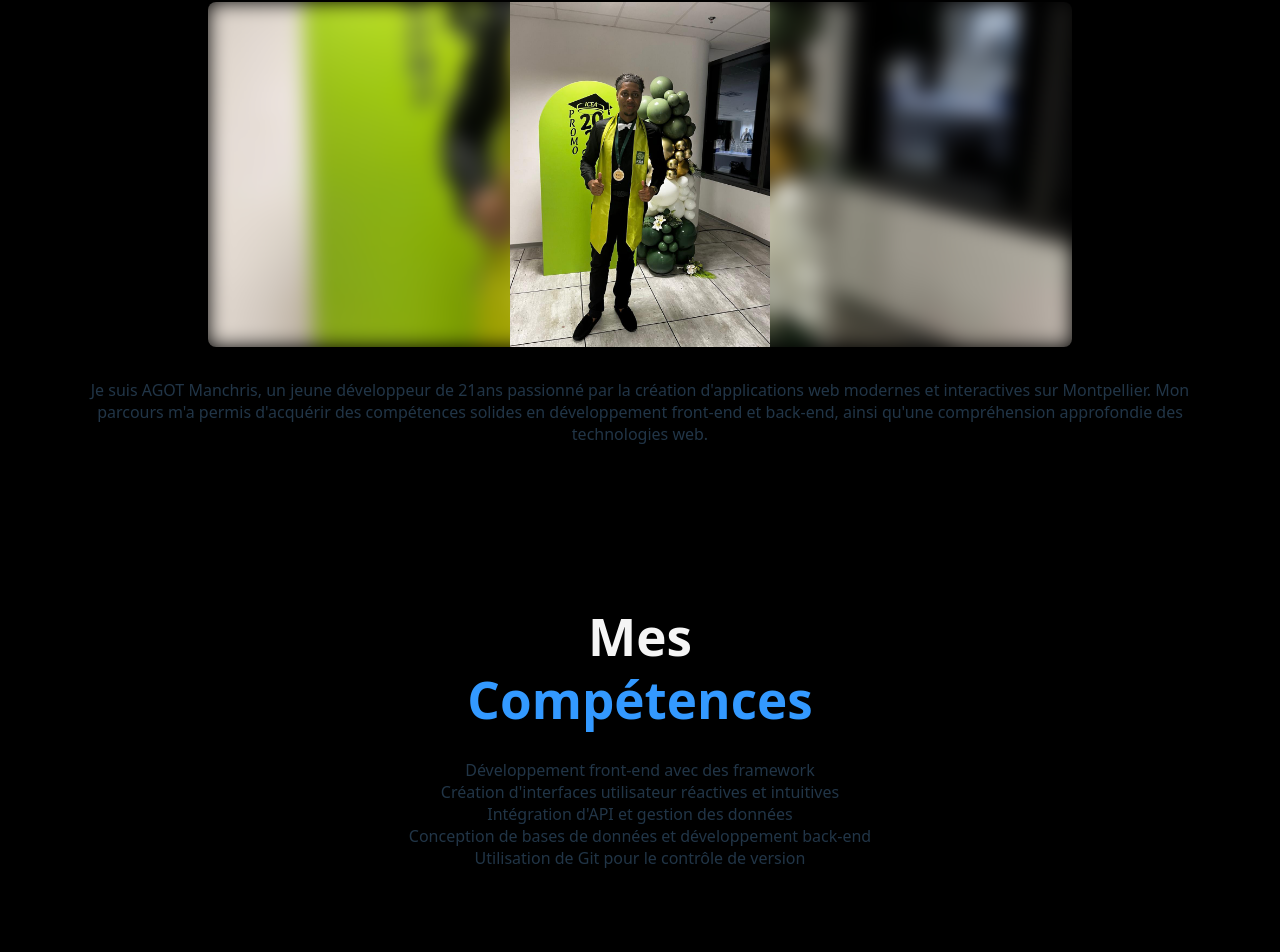
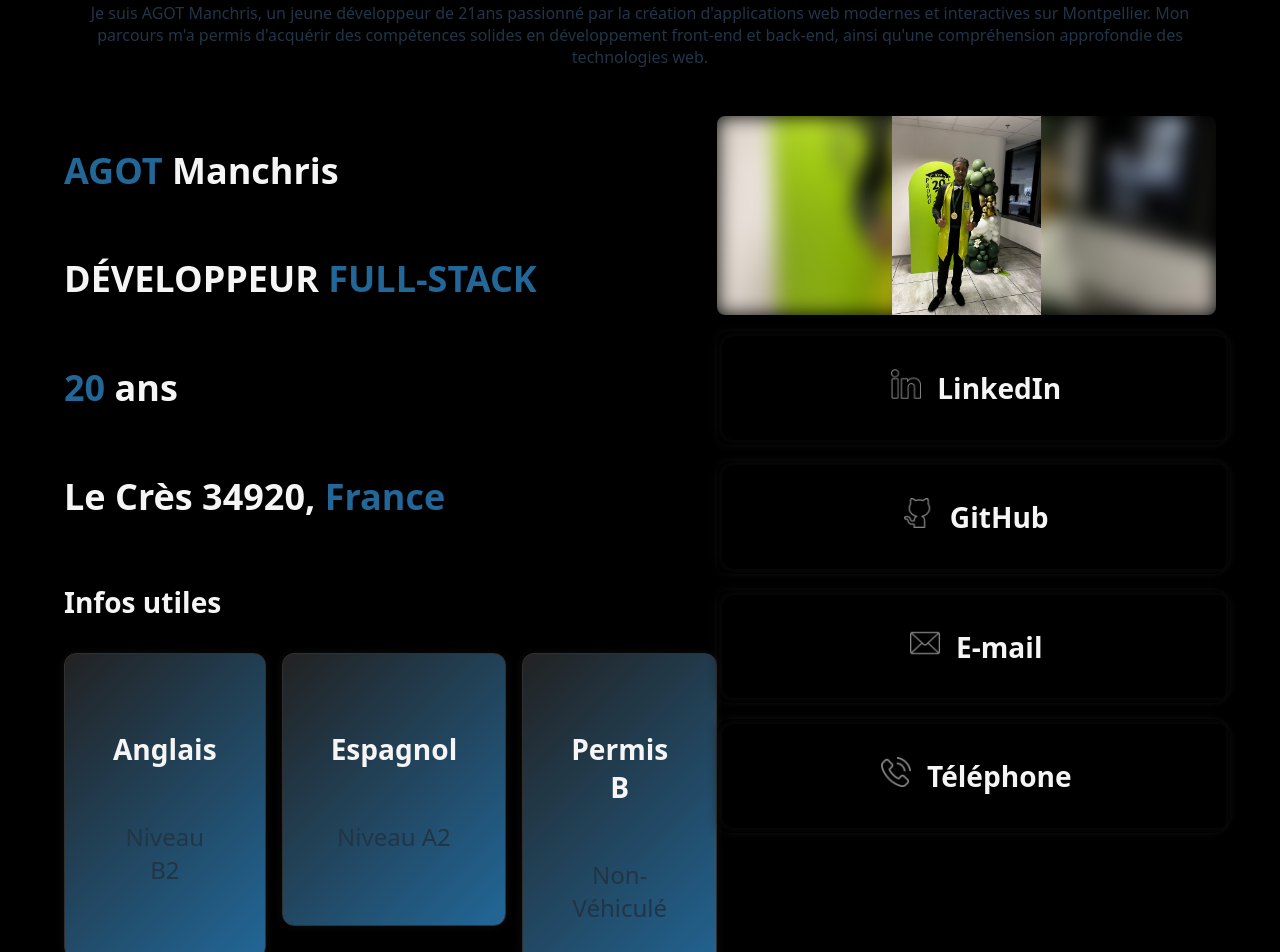
Before and after one commit to Mxnchriis/Mxnchriis.github.io, a React (Vite) app: page / in a window 1280 px wide. Shown: the part 989-1941 px from the top of the page. Built offline with nearby package versions, Linux system fonts and the light colour scheme.

Commit message:
Ajout d'un nouvelle à propos et correction de bugs

```diff
--- a/src/Accueil.jsx
+++ b/src/Accueil.jsx
@@ -24,7 +24,7 @@ function Accueil() {
           <h1>
             Bienvenue sur mon <span style={{ color: '#3399ff' }}>portfolio</span>
           </h1>
-          <p>Découvrez mes projets et compétences en développement web.</p>
+          <p>Découvrer mes projets et compétences en développement web.</p>
           <button
             className={animate ? "discover-btn animate" : "discover-btn"}
             onClick={() => {
--- a/src/Body.css
+++ b/src/Body.css
@@ -12,6 +12,11 @@ h1{
 #Colored {
   color: #3399ff;
   margin-bottom: 2rem;
+}
+
+#Colored2 {
+  /* color: #56b046; */
+  color: rgb(34, 103, 152);
 }
 
 .Bloc-content {
@@ -42,13 +47,120 @@ hr {
   border-top: 1px solid #ccc;
 }
 
-/* Image principale responsive */
+.grid-container {
+  display: grid;
+  grid-template-columns: 1fr 1fr;
+  margin: 2rem auto;
+  max-width: 100%;
+}
+
+.container-box {
+  display: flex;
+  flex-direction: row;
+  justify-content: center;
+  gap: 2rem;
+  flex-wrap: wrap;
+  margin: 2rem auto;
+  max-width: 100%;
+}
+
+#links-container {
+  display: flex;
+  flex-direction: column;
+  gap: 1rem;
+  margin-top: 1rem;
+  width: 100%;
+}
+
+#links-container a {
+  box-shadow: 0 0 10px rgba(32, 32, 32, 0.443);
+  border-radius: 12px;
+  padding: 0.3rem;
+  text-align: left;
+  align-items: baseline;
+  width: 100%;
+}
+
+#links-container a:hover {
+  background: rgba(75, 171, 255, 0.1);
+  box-shadow: 0 0 15px rgba(32, 32, 32, 0.643);
+  transform: scale(1.02);
+  transition: transform 0.2s;
+}
+
+#box-styled {
+  border: 1px solid #313131;
+  box-shadow: 0 0 10px rgba(32, 32, 32, 0.443);
+  background: linear-gradient(135deg, #222 0%, rgb(34, 103, 152) 100%);
+  border-radius: 12px;
+  margin: 2rem 0;
+  padding: 3rem;
+  max-width: 100%;
+  align-items: center;
+  height: fit-content;
+}
+
+body.light-mode #box-styled {
+  background: linear-gradient(135deg, #f0f0f0 0%, #a0c4ff 100%);
+  border: 1px solid #ccc;
+}
+
+#box-styled:hover {
+  box-shadow: 0 0 15px rgba(32, 32, 32, 0.643);
+  border: 1px solid white;
+  transform: scale(1.02);
+  transition: transform 0.6s;
+}
+
+#card-styled {
+  box-shadow: 0 0 10px rgba(32, 32, 32, 0.443);
+  border-radius: 12px;
+  padding: 0.3rem;
+  text-align: left;
+  align-items: baseline;
+  width: 100%;
+}
+
+
+
+.box-content-row {
+  display: flex;
+  flex-direction: row;
+  align-items: first baseline;
+  font-size: 1.5rem;
+  gap: 1rem;
+  width: fit-content;
+  justify-content: center;
+}
+
+.box-content-column {
+  display: flex;
+  flex-direction: column;
+  align-items: first baseline;
+  font-size: 1.5rem;
+  width: fit-content;
+}
+
+.box-content-row img{
+    width: 30px;
+    height: 30px;
+}
+
+/* ------------------------------------------------------- */
+/* -------------------- A PROPOS  -------------------------*/
+/* ------------------------------------------------------- */
+
+
+#info-utile {
+  margin-top: 2rem;
+  margin-bottom: 0;
+}
+
 .image-wrapper {
   position: relative;
   width: 100%;
-  max-width: 75%;
+  max-width: 100%;
   height: auto;
-  margin: 1rem auto;
   overflow: hidden;
   box-shadow: 0 0 10px rgba(0,0,0,0.1);
   object-fit: cover;
@@ -107,7 +219,10 @@ iframe {
   overflow: hidden;
 }
 
-/* Carrousel responsive */
+/* ------------------------------------------------------- */
+/* -------------------- COMPETENCES -----------------------*/
+/* ------------------------------------------------------- */
+
 .carrousel {
   display: flex;
   align-items: center;
@@ -126,15 +241,23 @@ iframe {
 }
 
 .carrousel-bloc img {
-  width: 100px;
-  height: 100px;
+  width: 125px;
+  height: 125px;
   object-fit: contain;
   margin: 0 20px;
 }
 
-.carrousel-bloc button {
-  font-size: 1.5rem;
-  padding: 0.3em 0.7em;
+.mainlogo {
+  width: 150px;
+  padding-bottom: 5em;
+  will-change: filter;
+  transition: filter 300ms;
+}
+.mainlogo:hover {
+  filter: drop-shadow(0 0 2em #646cffaa);
+}
+.mainlogo.react:hover {
+  filter: drop-shadow(0 0 2em #61dafbaa);
 }
 
 .programName {
@@ -146,6 +269,12 @@ iframe {
 body.light-mode .programName {
   color: black;
 }
+
+
+/* ------------------------------------------------------- */
+/* --------------------- PROJETS ------------------------- */
+/* ------------------------------------------------------- */
+
 
 .accordion-title {
   width: "100%";
@@ -160,22 +289,9 @@ body.light-mode .programName {
   border-bottom: "1px solid #ccc";
 }
 
-.mainlogo {
-  width: 110px;
-  padding-bottom: 5em;
-  will-change: filter;
-  transition: filter 300ms;
-}
-.mainlogo:hover {
-  filter: drop-shadow(0 0 2em #646cffaa);
-}
-.mainlogo.react:hover {
-  filter: drop-shadow(0 0 2em #61dafbaa);
-}
 
 .accordion-content {
   padding: "10px 20px";
-  background: "#242424";
   max-height: 1000px;
   opacity: 1;
   overflow: hidden;
@@ -192,29 +308,6 @@ body.light-mode .programName {
 .accordion-title {
   font-size: 1.1em;
   padding: 0.7em 0.5em;
-}
-
-.figma-container {
-  position: relative;
-  padding-top: 50%;
-}
-
-.figma-embed {
-  position: absolute;
-  top: 0;
-  left: 50%;
-  transform: translateX(-50%);
-  width: 400px;
-  height: 100%;
-  border: none;
-}
-
-.card {
-  padding: 2em;
-}
-
-.read-the-docs {
-  color: #888;
 }
 
 .mpm-text {
@@ -299,9 +392,42 @@ body.light-mode .programName {
   }
 }
 
+.figma-container {
+  position: relative;
+  padding-top: 50%;
+}
+
+.figma-embed {
+  position: absolute;
+  top: 0;
+  left: 50%;
+  transform: translateX(-50%);
+  width: 400px;
+  height: 100%;
+  border: none;
+}
+
+.card {
+  padding: 2em;
+}
+
+.read-the-docs {
+  color: #888;
+}
+
+
+/* ------------------------------------------------------- */
+/* -------------------- RESPONSIVE ----------------------- */
+/* ------------------------------------------------------- */
+
+
 @media (max-width: 600px) {
   .accueil, .contact, .projets {
     padding-top: 10rem;
+  }
+
+  h1 {
+    font-size: 2rem;
   }
 
   li {
@@ -320,13 +446,13 @@ body.light-mode .programName {
   }
 
   .carrousel-bloc img {
-    width: 55px;
-    height: 55px;
+    width: 60px;
+    height: 60px;
     margin: 0 5px;
   }
 
   .mainlogo {
-    width: 70px;
+    width: 90px;
     padding-bottom: 3em;
   }
 
@@ -353,6 +479,49 @@ body.light-mode .programName {
     width: 70vw;
     height: 150px;
     font-size: 0.8rem;
+  }
+
+  .grid-container {
+    max-width: 90vw;
+  }
+
+  #box-styled {
+    max-width: 15vw;
+    padding: 0.7rem;
+    justify-content: space-evenly;
+  }
+
+  #box-styled h3 {
+    white-space: nowrap;
+  }
+
+  #box-styled p {
+    font-size: 0.5rem;
+  }
+
+  #links-container {
+    width: 70%;
+    margin: 1rem auto;
+  }
+
+  .box-content-column h2, .box-content-column h3 {
+    font-size: 0.8rem;
+    text-align: left;
+  }
+
+  .box-content-row {
+    font-size: 1rem;
+    gap: 0.5rem;
+  }
+
+  .box-content-row img{
+    width: 20px;
+    height: 20px;
+  }
+
+  .fullstack {
+    display: block;
+    text-align: left;
   }
 
 .boximg {
@@ -386,3 +555,15 @@ body.light-mode .programName {
     transform: translateX(-100%);
   }
 }
+
+body.dark-mode .accordion-title,
+body.dark-mode h2,
+body.dark-mode h3 {
+  color: #f5f5f5;
+}
+
+body.light-mode .accordion-title,
+body.light-mode h2,
+body.light-mode h3 {
+  color: #222;
+}
--- a/src/Contact.jsx
+++ b/src/Contact.jsx
@@ -10,10 +10,10 @@ function Contact() {
                     <img src="https://www.univ-smb.fr/scem/wp-content/uploads/sites/82/2022/03/contact-750x300.jpg" alt="" className='mainimg'/>
                 </div>
                 <p>Nom/prénom: AGOT Manchris</p>
-                <p>Âge: 21 ans</p>
+                <p>Âge: 20 ans</p>
                 <p>Cursus: MBA Développeur Full Stack</p>
                 <p>Statut: En recherche d'alternance</p>
-                <p>Localisation: 29 Rue de la Garenne, Le Crès 34920</p>
+                <p>Localisation: Le Crès 34920, France</p>
                 <a href="https://www.linkedin.com/in/manchris-a-144b79272/">LinkedIn</a>
                 <p>
                     Vous pouvez me contacter par email à <a href="mailto:manchrisagot@gmail.com">manchrisagot@gmail.com</a> ou par téléphone au <a href="tel:+33743607709">07 43 60 77 09</a>.
--- a/src/Footer.css
+++ b/src/Footer.css
@@ -57,10 +57,9 @@
   color: white;
 }
 
-img {
+.footer-title img{
     width: 30px;
     height: 30px;
-    margin-right: 1rem;
 }
 
 .footer-links {
--- a/src/NewContenu.jsx
+++ b/src/NewContenu.jsx
@@ -15,6 +15,10 @@ import bashLogo from './assets/bash.png';
 import reactLogo from './assets/react.svg'
 import viteLogo from '/vite.svg'
 import selfie from './assets/img/selfie.jpg';
+import linkedinLogo from './assets/contact/linkedin.png'
+import githubLogo from './assets/contact/github.png'
+import emailLogo from './assets/contact/email.png'
+import mobileLogo from './assets/contact/mobile.png'
 
 const langImages = [
   { src: htmlLogo, alt: "HTML" },
@@ -126,32 +130,12 @@ function Carrousel() {
 
 
 
-function Accueil() {
-  const [modalOpen, setModalOpen] = useState(false);
-
+function ImageModal({ src, alt, open, onClose }) {
+  if (!open) return null;
   return (
-    <>
-      <section id="apropos">
-        <div className="Bloc-content">
-          <h1>
-            Qui <span style={{color:'#3399ff'}}>suis-je</span> ?
-          </h1>
-          <div className="image-wrapper">
-            <div className="blur-background"></div>
-            <img
-              src={selfie}
-              alt=""
-              id='mainimg'
-              style={{ cursor: "pointer" }}
-              onClick={() => setModalOpen(true)}
-            />
-          </div>
-
-          {/* Modal pour afficher la photo en grand */}
-          {modalOpen && (
     <div
       className="modal-backdrop"
-              onClick={() => setModalOpen(false)}
+      onClick={onClose}
       style={{
         position: "fixed",
         top: 0, left: 0, right: 0, bottom: 0,
@@ -163,8 +147,8 @@ function Accueil() {
       }}
     >
       <img
-                src={selfie}
-                alt=""
+        src={src}
+        alt={alt}
         style={{
           maxWidth: "90vw",
           maxHeight: "90vh",
@@ -174,13 +158,92 @@ function Accueil() {
         onClick={e => e.stopPropagation()} // Pour ne pas fermer en cliquant sur la photo
       />
     </div>
-          )}
+  );
+}
 
+function ImageWrapper({ src, alt }) {
+  const [modalOpen, setModalOpen] = useState(false);
+
+  return (
+    <>
+      <div className="image-wrapper">
+        <div className="blur-background"></div>
+        <img
+          src={src}
+          alt={alt}
+          id='mainimg'
+          style={{ cursor: "pointer" }}
+          onClick={() => setModalOpen(true)}
+        />
+      </div>
+      <ImageModal src={src} alt={alt} open={modalOpen} onClose={() => setModalOpen(false)} />
+    </>
+  );
+}
+
+function Accueil() {
+  return (
+    <>
+      <section id="apropos">
+        <div className="Bloc-content">
+          <h1>
+            Qui <span style={{color:'#3399ff'}}>suis-je</span> ?
+          </h1>
           <p>
             Je suis AGOT Manchris, un jeune développeur de 21ans passionné par la création d'applications web modernes et interactives sur Montpellier.
             Mon parcours m'a permis d'acquérir des compétences solides en développement front-end et back-end,
             ainsi qu'une compréhension approfondie des technologies web.
           </p>
+
+          <div className="grid-container">
+            <div className="box-content-column" >
+              <h2><span id='Colored2'>AGOT</span> Manchris</h2>
+              <h2>DÉVELOPPEUR <span className='fullstack' id='Colored2'>FULL-STACK</span></h2>
+              <h2><span id='Colored2'>20</span> ans</h2>
+              <h2>Le Crès 34920, <span id='Colored2'>France</span></h2>
+
+              <h3 id='info-utile'>Infos utiles</h3>
+              <div className="box-content-row">
+                <div className="box-content-column" id='box-styled'>
+                  <h3>Anglais</h3>
+                  <p>Niveau B2</p>
+                </div>
+                <div className="box-content-column" id='box-styled'>
+                  <h3>Espagnol</h3>
+                  <p>Niveau A2</p>
+                </div>
+                <div className="box-content-column" id='box-styled'>
+                  <h3>Permis B</h3>
+                  <p>Non-Véhiculé</p>
+                </div>
+              </div>
+            </div>
+            <div className="box-content-column">
+              <ImageWrapper src={selfie} alt="" />
+              <div className="box-content-column" id='links-container'>
+                  <a href="https://www.linkedin.com/in/manchris-a-144b79272/" style={{ textDecoration: 'none' }}>
+                    <div className="box-content-row" id='card-styled'>
+                      <img src={linkedinLogo} alt="LinkedIn Logo" className="linkedin-logo" /><h3>LinkedIn</h3>
+                    </div>
+                  </a>
+                  <a href="https://github.com/Mxnchriis" style={{ textDecoration: 'none' }}>
+                    <div className="box-content-row" id='card-styled'>
+                      <img src={githubLogo} alt="" /><h3>GitHub</h3>
+                    </div>
+                  </a>
+                  <a href="mailto:manchrisagot@gmail.com" style={{ textDecoration: 'none' }}>
+                    <div className="box-content-row" id='card-styled'>
+                      <img src={emailLogo} alt="" /><h3>E-mail</h3>
+                    </div>
+                  </a>
+                <a href="tel:+33743607709" style={{ textDecoration: 'none' }}>
+                  <div className="box-content-row" id='card-styled'>
+                    <img src={mobileLogo} alt="" /><h3>Téléphone</h3>
+                  </div>
+                </a>
+              </div>
+            </div>
+          </div>
         </div>
       </section>
 
@@ -211,15 +274,12 @@ function Accueil() {
       </section>
 
       <section id="parcours">
-        <div className="parcours">
+        <div className="Bloc-content">
           <h1>Mon <span id='Colored'>parcours</span></h1>
-            <p>J'ai commencer par un bac général assez atypique en Spécialité NSI, LLCER Anglais et SES.
-              L'informatique et l'anglais ont toujours été au cœur de mon enfance que ce soit du karaoké sur des son pop US avec ma sœur ou les jeux vidéos. C'est surtout le fait de comprendre qui m'attire.
-              C'est pourquoi elle ont été les matières qui m'intéressait naturellement le plus. L'SES à plus été un choix stratégique car je voulais maitriser plusieurs axe du monde professionnel.
-              J'ai ensuite continuer sur une Licence Science du Numérique qui englobe un peu tout les domaines et les langages de programmation principales de l'informatique car à cette époque je ne savais pas vraiment dans quel domaine informatique je voulais me spécialiser.
-              Choix payant car cette licence m'a permis de découvrir plusieurs aspect du monde professionnel dans le numérique et pas que.
-              Et me voilà aujourd'hui, en MBA développeur Full Stack, car durant ma licence j'ai pu me découvrir un vrai centre d'intérêt dans la création numérique (Programmation, Site web, UI/UX) car j'éprouve une satisfaction particulière à créer un programme, un site ou un jeu en partant de rien et d'obtenir un résultat fonctionnel.
-              J'aimerai donc poursuivre par la suite dans un métier de création numérique ou même idéalement à la tête d'une application populaire.</p>
+            <p>J'ai suivi un parcours académique atypique en choisissant un baccalauréat général avec les spécialités NSI, LLCER Anglais et SES.
+              L'informatique et l'anglais ont toujours occupé une place importante dans mon quotidien, que ce soit à travers les jeux vidéo ou l'univers musical anglophone. Ce qui me passionne avant tout, c'est la compréhension et la logique derrière les choses. Ces disciplines se sont donc imposées naturellement comme mes matières de prédilection. Le choix de la SES, quant à lui, relevait davantage d'une stratégie afin d'acquérir une vision plus large du monde professionnel.              J'ai ensuite poursuivi mes études avec une Licence Sciences du Numérique, formation pluridisciplinaire qui m'a permis d'explorer différents domaines et langages de programmation. Ce choix s'est révélé pertinent, car il m'a offert une vue d'ensemble sur les divers métiers du numérique et leurs réalités professionnelles.
+              Aujourd'hui, je poursuis mon parcours en MBA Développeur Full Stack. Au fil de ma licence, j'ai découvert un véritable intérêt pour la création numérique (programmation, développement web, UI/UX). Ce qui me motive particulièrement, c'est la satisfaction de partir d'une idée, de la concrétiser en un programme, un site ou même un jeu, et d'obtenir un résultat fonctionnel et abouti.
+              À terme, j'ambitionne de m'orienter vers un métier dans la création numérique, voire d'évoluer vers un projet entrepreneurial autour d'une application à forte valeur et popularité.</p>
         </div>
       </section>
     </>
```
Also changed, not shown: src/Header.css (+8 -3 lines). Lines whose indentation alone changed are shown as unchanged.
